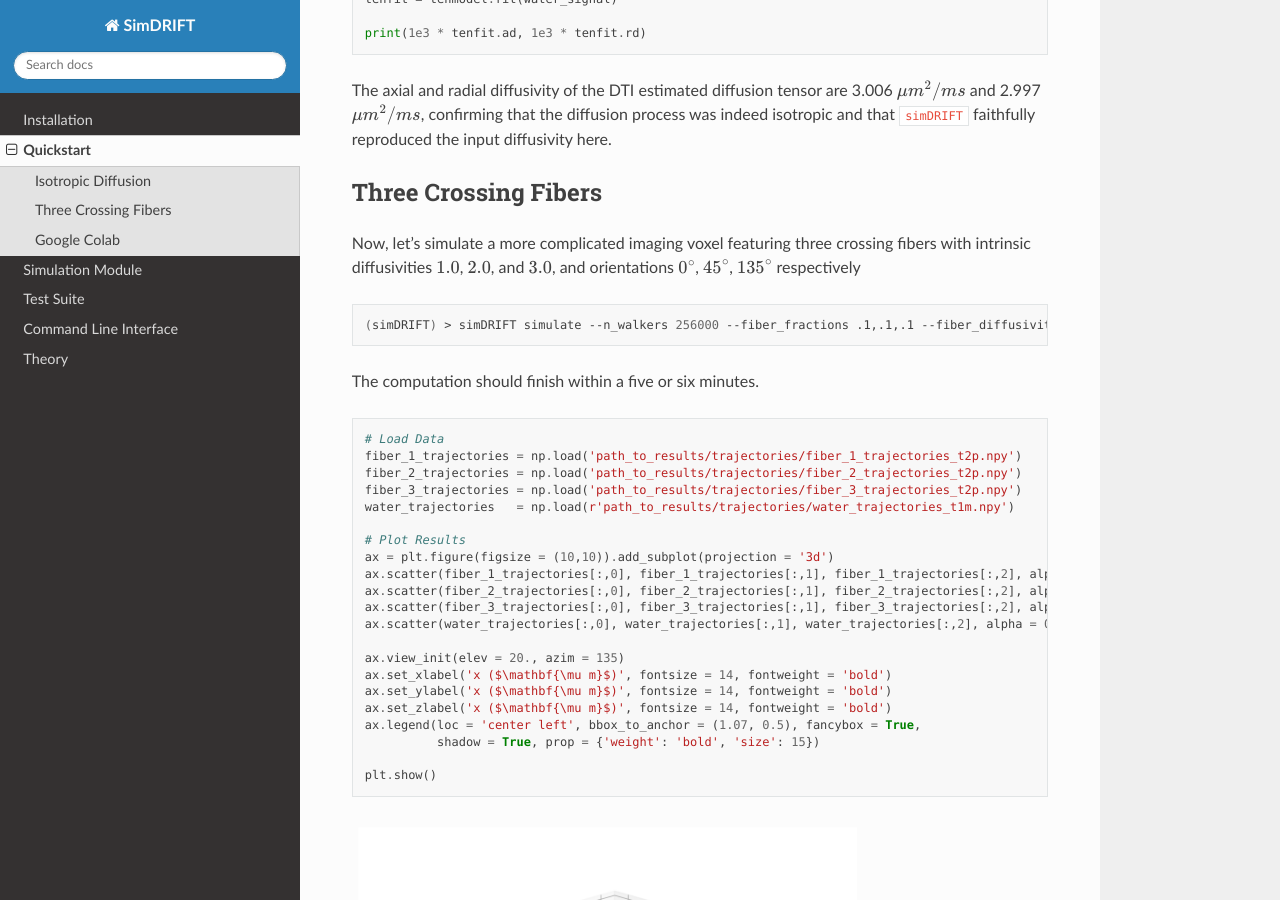
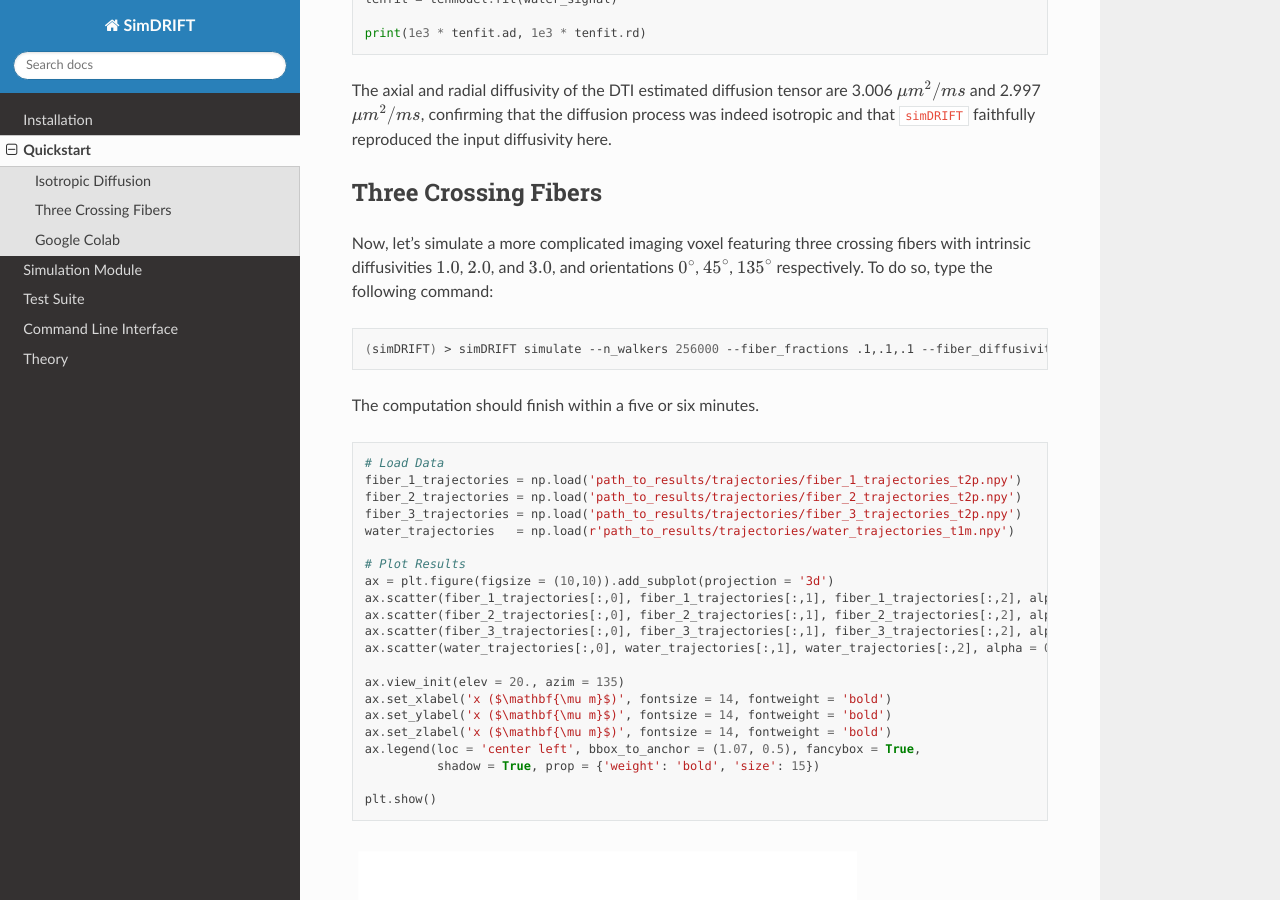
Before and after one commit to jacobblum/simDRIFT, a Sphinx documentation site: the page built from docs/source/quickstart-index.rst, in a window 1280 px wide and 900 px high, scrolled down 2717 px. Built offline with Sphinx 7.4.7 and the Read the Docs theme 2.0.0, drawn with Linux system fonts in a browser that asks for light colours.

Commit message:
Update quickstart-index.rst

```diff
--- a/docs/source/quickstart-index.rst
+++ b/docs/source/quickstart-index.rst
@@ -107,7 +107,7 @@ that the diffusion process was indeed isotropic and that ``simDRIFT`` faithfully
 Three Crossing Fibers
 ----------------
 Now, let's simulate a more complicated imaging voxel featuring three crossing fibers with intrinsic diffusivities :math:`1.0`, :math:`2.0`, and :math:`3.0`, and orientations :math:`0^{\circ}`,
-:math:`45^{\circ}`, :math:`135^{\circ}` respectively
+:math:`45^{\circ}`, :math:`135^{\circ}` respectively. To do so, type the following command:
 
 .. code-block:: bash
 
```
